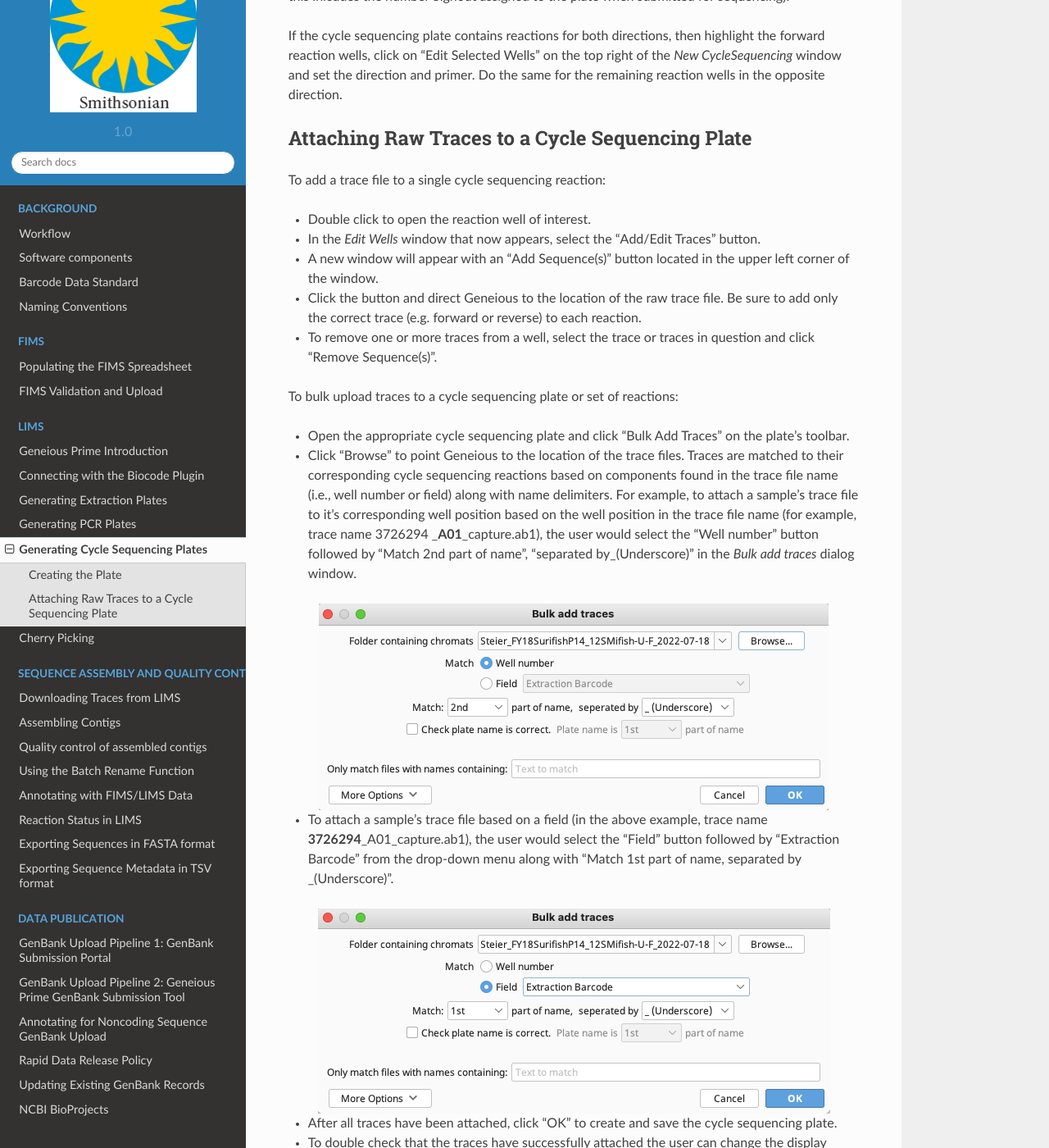
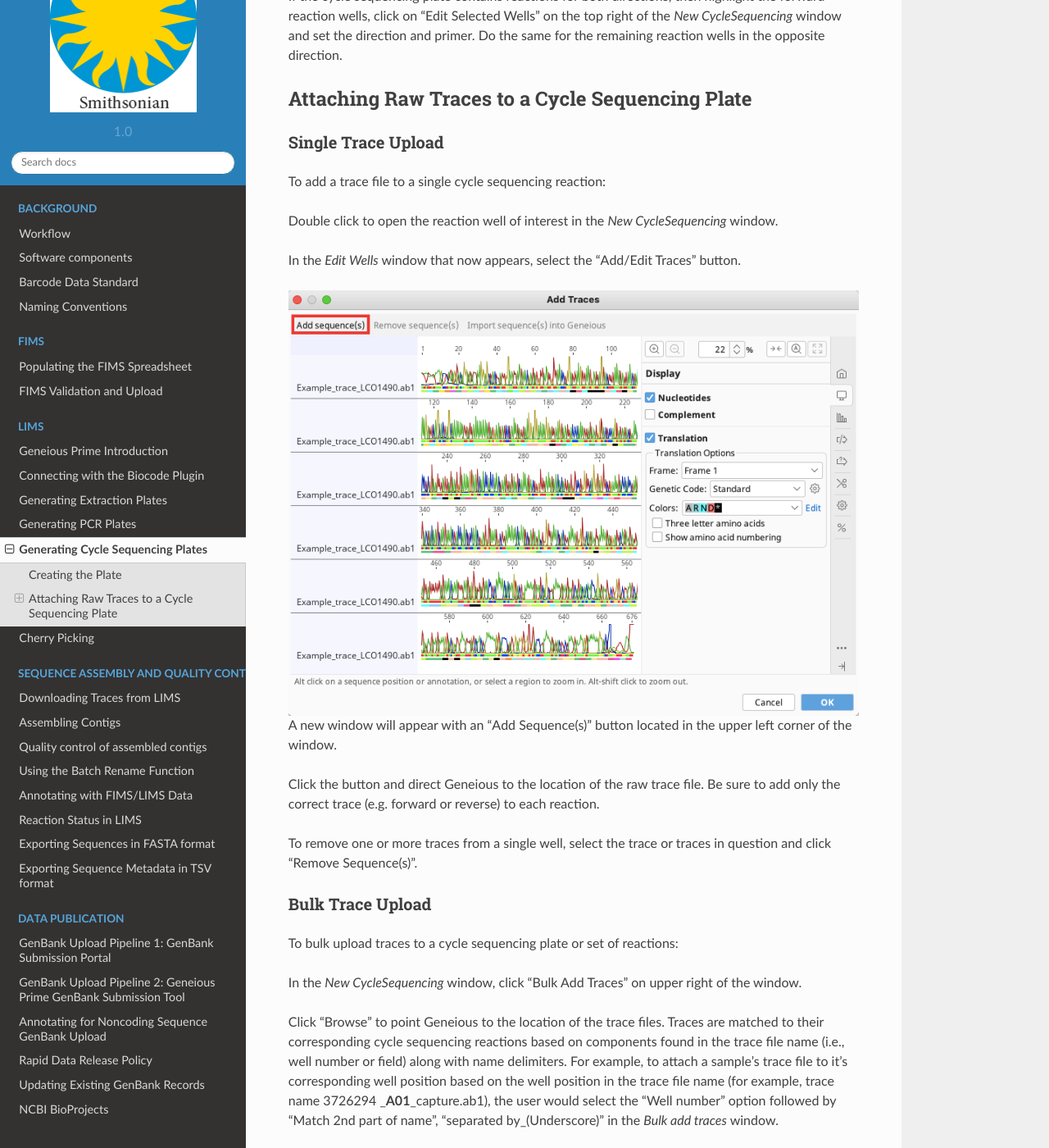
Before and after one commit to SIBarcodeNetwork/ReadtheDocsMaster, a Sphinx documentation site: the page built from Docs/cyclesequencing_plates.rst, in a window 1280 px wide and 1400 px high, scrolled down 2348 px. Shown: the whole window at 82% size. Built offline with Sphinx 7.4.7 and the Read the Docs theme 2.0.0, drawn with Linux system fonts in a browser that asks for light colours; some of the changed text lies outside the part shown.

Commit message:
Update cyclesequencing_plates.rst

```diff
--- a/Docs/cyclesequencing_plates.rst
+++ b/Docs/cyclesequencing_plates.rst
@@ -25,14 +25,13 @@
 
 On the *New CycleSequencing* window, set the thermocycling profile in the same maner as the PCR plate.
 
-Cycle sequencing plates can be further edited in the same manner as PCR plates are edited using the *Edit Wells* window.
 
 .. figure:: /images/edit_CS_wells.png
   :align: center
 
 In the *Edit Wells* window, be sure to set the direction as Forward or Reverse.
 
-As described for PCR plates, set the reaction cocktail, primer, date etc.
+As described for PCR plates, set the reaction cocktail, primer, date etc. "Cleanup method" will typically be "Sephadex".
 
 Add any additional comments in the Notes section of the *Edit Wells* window, including which thermocycler was used, as well as the "Full Plate Label" field submitted in Signout (on labdb.si.edu - this inlcudes the number Signout assigned to the plate when submitted for sequencing).
 
@@ -41,32 +40,46 @@
 Attaching Raw Traces to a Cycle Sequencing Plate
 ------------------------------------------------
 
+Single Trace Upload
+~~~~~~~~~~~~~~~~~~~~
+
 To add a trace file to a single cycle sequencing reaction:
 
-* Double click to open the reaction well of interest.
-* In the *Edit Wells* window that now appears, select the "Add/Edit Traces" button.
-* A new window will appear with an "Add Sequence(s)" button located in the upper left corner of the window.
-* Click the button and direct Geneious to the location of the raw trace file. Be sure to add only the correct trace (e.g. forward or reverse) to each reaction.
-* To remove one or more traces from a well, select the trace or traces in question and click "Remove Sequence(s)".
+Double click to open the reaction well of interest in the *New CycleSequencing* window.
 
+In the *Edit Wells* window that now appears, select the "Add/Edit Traces" button.
+
+.. figure:: /images/add_trace_well.png
+  :align: center
+
+A new window will appear with an "Add Sequence(s)" button located in the upper left corner of the window.
+
+Click the button and direct Geneious to the location of the raw trace file. Be sure to add only the correct trace (e.g. forward or reverse) to each reaction.
+
+To remove one or more traces from a single well, select the trace or traces in question and click "Remove Sequence(s)".
+
+Bulk Trace Upload
+~~~~~~~~~~~~~~~~~~
 
 To bulk upload traces to a cycle sequencing plate or set of reactions:
 
-* Open the appropriate cycle sequencing plate and click "Bulk Add Traces" on the plate’s toolbar.
-* Click "Browse" to point Geneious to the location of the trace files. Traces are matched to their corresponding cycle sequencing reactions based on components found in the trace file name (i.e., well number or field) along with name delimiters. For example, to attach a sample’s trace file to it’s corresponding well position based on the well position in the trace file name (for example, trace name 3726294 _\ **A01**\ _capture.ab1), the user would select the "Well number" button followed by "Match 2nd part of name", "separated by_(Underscore)" in the *Bulk add traces* dialog window.
+In the *New CycleSequencing* window, click "Bulk Add Traces" on upper right of the window.
+
+Click "Browse" to point Geneious to the location of the trace files. Traces are matched to their corresponding cycle sequencing reactions based on components found in the trace file name (i.e., well number or field) along with name delimiters. For example, to attach a sample’s trace file to it’s corresponding well position based on the well position in the trace file name (for example, trace name 3726294 _\ **A01**\ _capture.ab1), the user would select the "Well number" option followed by "Match 2nd part of name", "separated by_(Underscore)" in the *Bulk add traces* window.
 
 .. figure:: /images/bulk_add_traces_well.png
   :align: center
 
-* To attach a sample’s trace file based on a field (in the above example, trace name **3726294**\ _A01_capture.ab1), the user would select the "Field" button followed by "Extraction Barcode" from the drop-down menu along with "Match 1st part of name, separated by _(Underscore)".
+To attach a sample’s trace file based on a field (in the above example, trace name **3726294**\ _A01_capture.ab1), the user would select the "Field" button followed by "Extraction Barcode" from the dropdown menu along with "Match 1st part of name, separated by _(Underscore)".
 
 .. figure:: /images/bulk_add_traces_field.png
   :align: center
 
-* After all traces have been attached, click "OK" to create and save the cycle sequencing plate.
-* To double check that the traces have successfully attached the user can change the display options of the cycle sequencing plate so that # Traces is displayed. If the traces have attached correctly, wells should display "# Traces: 1".
+After all traces have been attached, click "OK" to create and save the cycle sequencing plate.
+
+To double check that the traces have successfully attached the user can change the display options of the cycle sequencing plate so that # Traces is displayed. If the traces have attached correctly, wells should display "# Traces: 1".
 
 .. figure:: /images/cycseq_display_number_traces.png
   :align: center
 
-* With the traces now attached to their corresponding cycle sequencing reaction plates, they are ready to be used by the Geneious Assembler. See :ref:`trace_download-link` instructions to begin the assembly process.
+With the traces now attached to their corresponding cycle sequencing reaction plates, they are ready to be used by the Geneious Assembler. See :ref:`trace_download-link` instructions to begin the assembly process.
```
